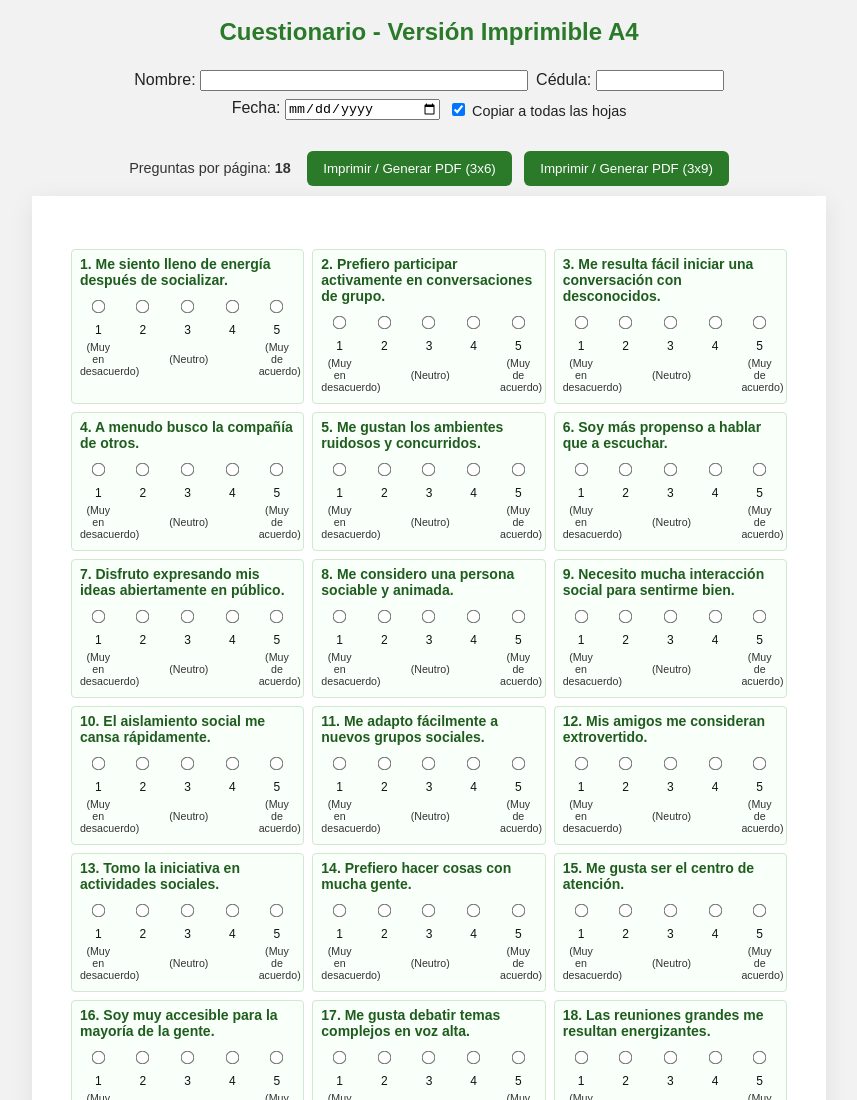
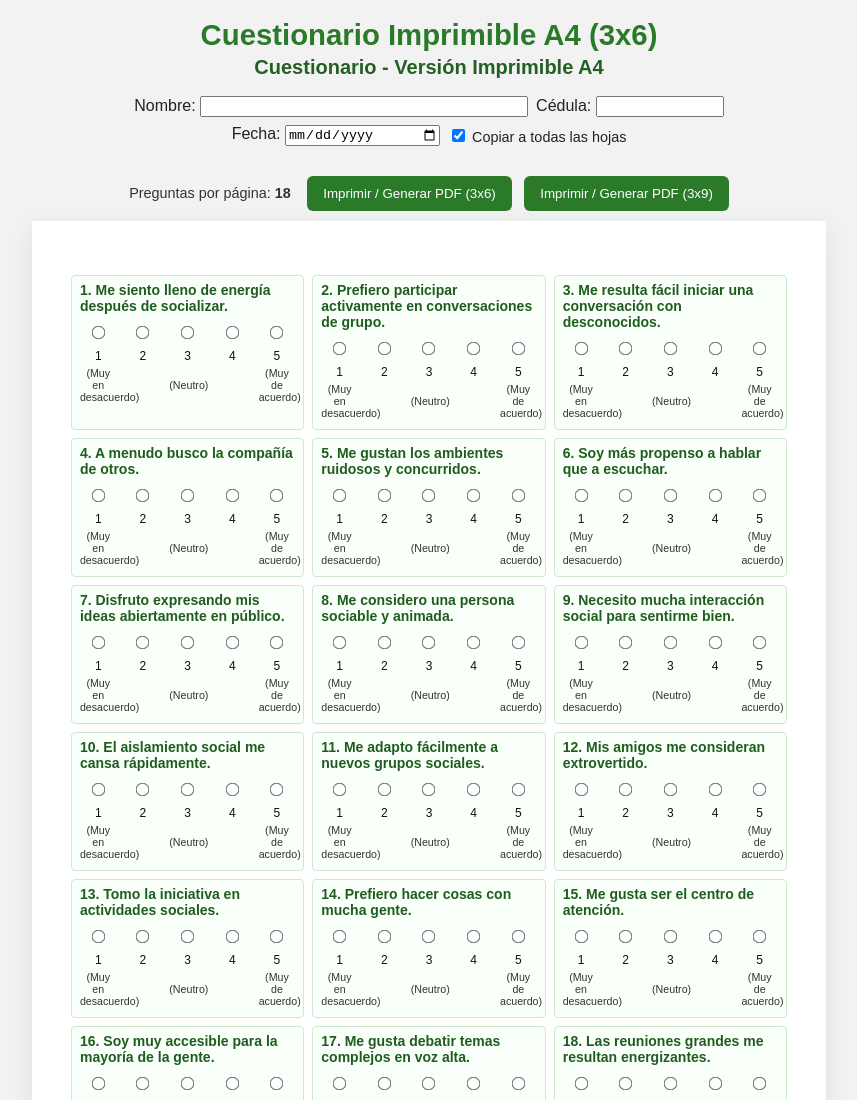
Before and after one commit to FABIOR1981/techfaro-webutilidades, a plain HTML site: page html/mbti_para_imprimir_a4.html in a window 1280 px wide. Shown: the top 1100 px of the page, without its empty margins (211-1068 px from the left). Drawn offline with Linux system fonts and the light colour scheme.

Commit message:
CORRECCION

```diff
--- a/html/mbti_para_imprimir_a4.html
+++ b/html/mbti_para_imprimir_a4.html
@@ -90,8 +90,8 @@
 <body>
     <div class="wrapper">
         <header>
-            <h1>Cuestionario - Versión Imprimible A4</h1>
-
+            <h1 style="text-align:center; margin-bottom:0; font-size:22pt; color:#2a7a2a;">Cuestionario Imprimible A4 (3x6)</h1>
+            <h2 style="text-align:center; margin-top:4px; font-size:15pt; color:#245f24;">Cuestionario - Versión Imprimible A4</h2>
             <div class="global-header" style="margin-top:6px; display:flex; gap:8px; justify-content:center; align-items:center; flex-wrap:wrap;">
                 <label>Nombre: <input id="globalNombre" type="text" style="width:320px;"></label>
                 <label>Cédula: <input id="globalCedula" type="text" style="width:120px;"></label>
@@ -244,20 +244,24 @@
             const page = document.createElement('div');
             page.className = 'page';
 
-            // Cabecera por hoja (Nombre / Cédula / Fecha)
+            // Cabecera por hoja (Nombre / Cédula / Fecha + Título centrado)
             const headerDiv = document.createElement('div');
             headerDiv.className = 'sheet-header-print';
             const nombreVal = (copyAll && globalNombre) ? escapeHtml(globalNombre) : '';
             const cedulaVal = (copyAll && globalCedula) ? escapeHtml(globalCedula) : '';
             const fechaVal = (copyAll && globalFecha) ? escapeHtml(globalFecha) : '';
             headerDiv.innerHTML = `
-                <div class="sheet-header-print" style="display:flex; justify-content:space-between; align-items:center;">
-                    <div style="display:flex; gap:12px; align-items:center;">
+                <div class="sheet-header-print" style="display:flex; flex-direction:column; align-items:center; gap:6px;">
+                    <div style="text-align:center; width:100%;">
+                        <span style="font-size:17pt; color:#2a7a2a; font-weight:bold;">Cuestionario Imprimible A4 (3x6)</span><br>
+                        <span style="font-size:12pt; color:#245f24;">Cuestionario - Versión Imprimible A4</span>
+                    </div>
+                    <div style="display:flex; gap:12px; align-items:center; justify-content:center;">
                         <div><span class="print-label">Nombre:</span> <span class="print-line print-field">${nombreVal || '&nbsp;&nbsp;&nbsp;&nbsp;&nbsp;&nbsp;&nbsp;&nbsp;&nbsp;&nbsp;&nbsp;&nbsp;&nbsp;&nbsp;&nbsp;&nbsp;&nbsp;&nbsp;&nbsp;&nbsp;'}</span></div>
                         <div><span class="print-label">Cédula:</span> <span class="print-line print-field-small">${cedulaVal || '&nbsp;&nbsp;&nbsp;&nbsp;&nbsp;&nbsp;&nbsp;&nbsp;&nbsp;'}</span></div>
                         <div><span class="print-label">Fecha:</span> <span class="print-line print-field-small">${fechaVal || '&nbsp;&nbsp;&nbsp;&nbsp;&nbsp;&nbsp;&nbsp;&nbsp;'}</span></div>
                     </div>
-                    <div class="sheet-page-number">Hoja ${pageIdx + 1}/${totalPages}</div>
+                    <div class="sheet-page-number" style="align-self:flex-end;">Hoja ${pageIdx + 1}/${totalPages}</div>
                 </div>
             `;
             page.appendChild(headerDiv);
```
